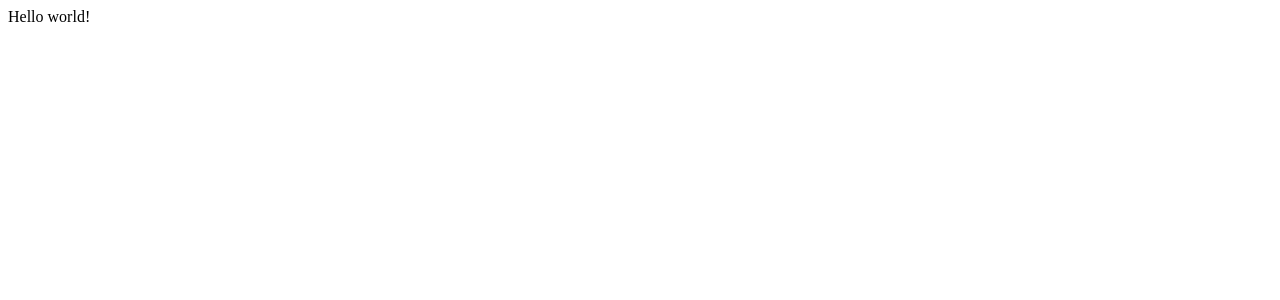
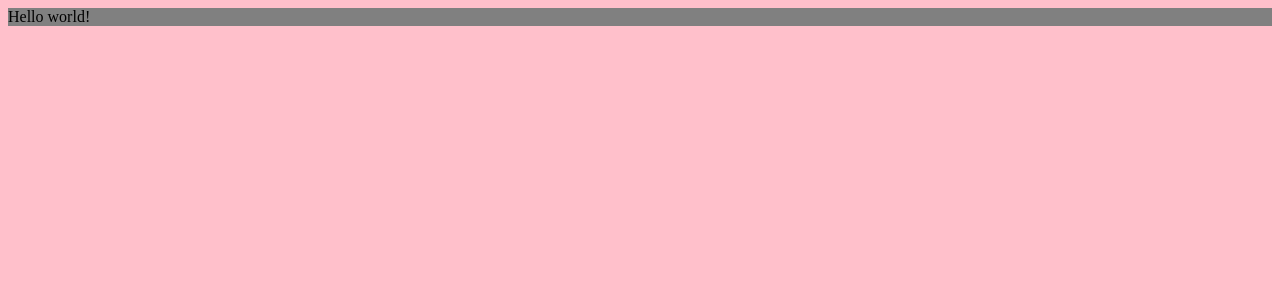
Before and after one commit to dev-chloe/Simple-CRUD, a Next.js app in the folder web/: page / in a window 1280 px wide. Shown: the top 300 px of the page. Built offline with nearby package versions, Linux system fonts and the light colour scheme.

Commit message:
add dependency: scss + examples

```diff
--- /dev/null
+++ b/web/css/index.module.scss
@@ -0,0 +1,3 @@
+.box {
+  background: gray;
+}
--- /dev/null
+++ b/web/css/styles.scss
@@ -0,0 +1,3 @@
+body {
+  background: pink;
+}
--- a/web/next.config.js
+++ b/web/next.config.js
@@ -1,6 +1,11 @@
 const withTypescript = require('@zeit/next-typescript')
+const path = require('path')
+
 module.exports = withTypescript({
   webpack(config, options) {
     return config
-  }
+  },
+  sassOptions: {
+    includePaths: [path.join(__dirname, 'Styles')],
+  },
 })
--- a/web/package.json
+++ b/web/package.json
@@ -13,6 +13,7 @@
     "@zeit/next-typescript": "^1.1.1",
     "next": "10.1.3",
     "react": "17.0.2",
-    "react-dom": "17.0.2"
+    "react-dom": "17.0.2",
+    "sass": "^1.32.10"
   }
 }
--- /dev/null
+++ b/web/pages/_app.js
@@ -0,0 +1,11 @@
+import '../css/styles.scss';
+
+function MyApp({ Component, pageProps }) {
+  return (
+    <>
+    <Component {...pageProps} />
+    </>
+  )
+}
+
+export default MyApp
--- a/web/pages/index.js
+++ b/web/pages/index.js
@@ -1,5 +1,6 @@
+import indexindexStyle from '../css/index.module.scss'
 export default function Index() {
   return (
-    <div>Hello world!</div>
+    <div className={indexindexStyle.box}>Hello world!</div>
   )
 }
--- /dev/null
+++ b/web/styles.scss
@@ -0,0 +1,3 @@
+body {
+  background: pink;
+}
```
Also changed, not shown: 2 other files (tests, documents, lock files or other folders).
